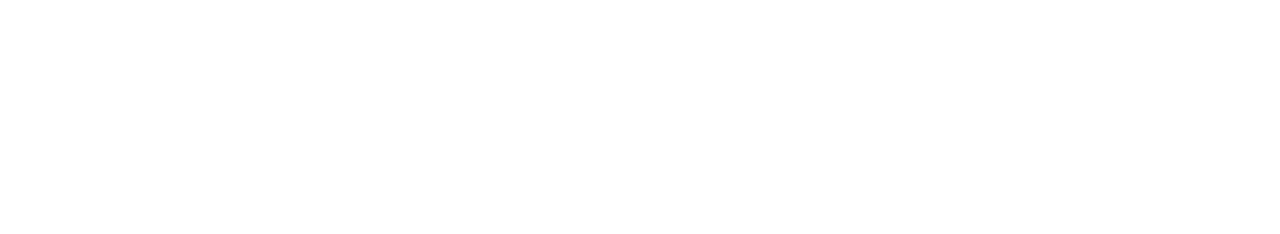
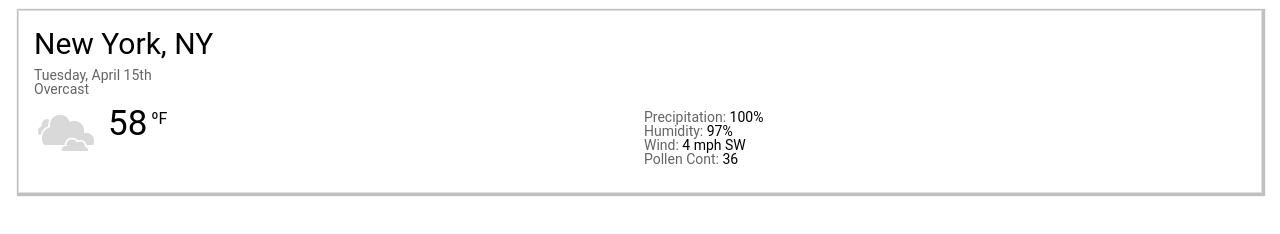
Before and after one commit to YaizaFC/paginaDint, a plain HTML site: page 2_usoEstilos/practicas/elTiempo/index.html in a window 1280 px wide. Drawn offline with Linux system fonts and the light colour scheme.

Commit message:
commit cambios, cosas hechas hasta la hora

```diff
--- a/2_usoEstilos/practicas/elTiempo/index.html
+++ b/2_usoEstilos/practicas/elTiempo/index.html
@@ -1,27 +1,82 @@
 <html>
+
 <head>
     <style>
-            .titulo{
+        body{
+            font-family: Roboto, Arial;
+        }
+        .principal{
+            padding: 15px;
+            margin: 10px;
+            border: 1px solid rgb(223, 223, 223);
+            box-shadow: 1px 1px 1px 2px rgb(192, 192, 192);
+        }
+        .titulo {
             font-size: 30px;
             width: 100%;
         }
-            .info{
+
+        .info {
             width: 30%;
             font-size: 14px;
+            line-height: 0px;
         }
+        .icon{
+            background-image: url(img/nublado.png);
+            width: 70px;
+            height: 70px;
+            background-repeat: no-repeat;
+        }
+        .number{
+            font-size: 35px;
+        }
+        .f, .number, .icon{
+            display: inline-block;
+        }
+        .number, .f{
+            vertical-align: top;
+        }
+        .f{
+            margin-top: 6px;
+        }
+        .visual{
+            width: 50%;
+        }
+        .caracteristicas{
+            vertical-align: top;
+        }
+        .caracteristicas, .visual{
+            display: inline-block;
 
+        }
+        .secun{
+            color: rgb(100, 100, 100);
+        }
     </style>
 </head>
+
 <body>
-        <div class="titulo"></div>
-        <div class="info"></div>
+    <div class="principal">
+        <div class="titulo">New York, NY</div>
+        <div class="info secun">
+            <p>Tuesday, April 15th</p>
+            <p>Overcast</p>
+        </div>
         <div class="tiempo">
             <div class="visual">
                 <div class="icon"></div>
-                <div class="number"></div>
-                <div class="F"></div>
+                <div class="number">58</div>
+                <div class="f">ºF</div>
             </div>
-            <div class="caracteristicas"></div>
+            <div class="caracteristicas info">
+                <p><span class="secun">Precipitation: </span>100%</p>
+                <p><span class="secun">Humidity: </span>97%</p>
+                <p><span class="secun">Wind: </span>4 mph SW</p>
+                <p><span class="secun">Pollen Cont: </span>36</p>
+            </div>
+
+        </div>
     </div>
 </body>
+
 </html>
```
Lines whose indentation alone changed are shown as unchanged.
